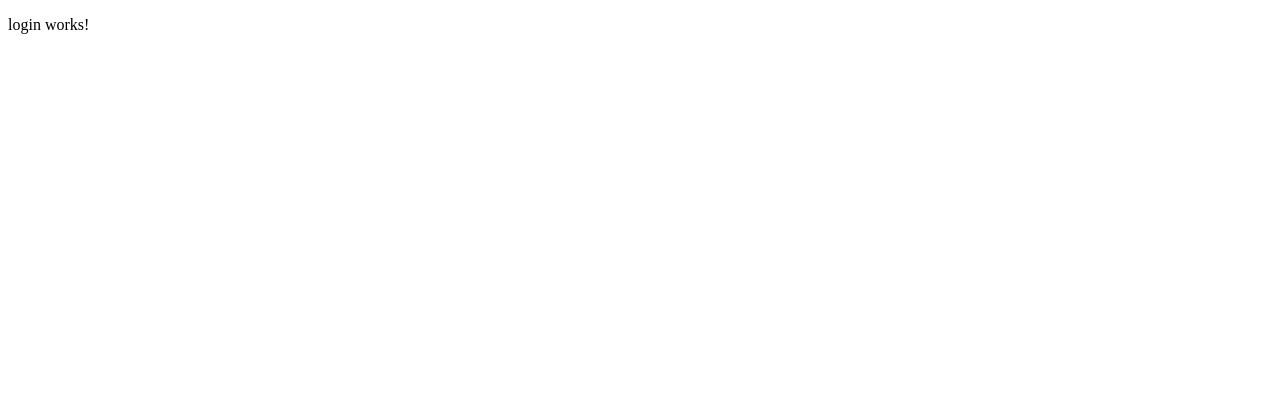
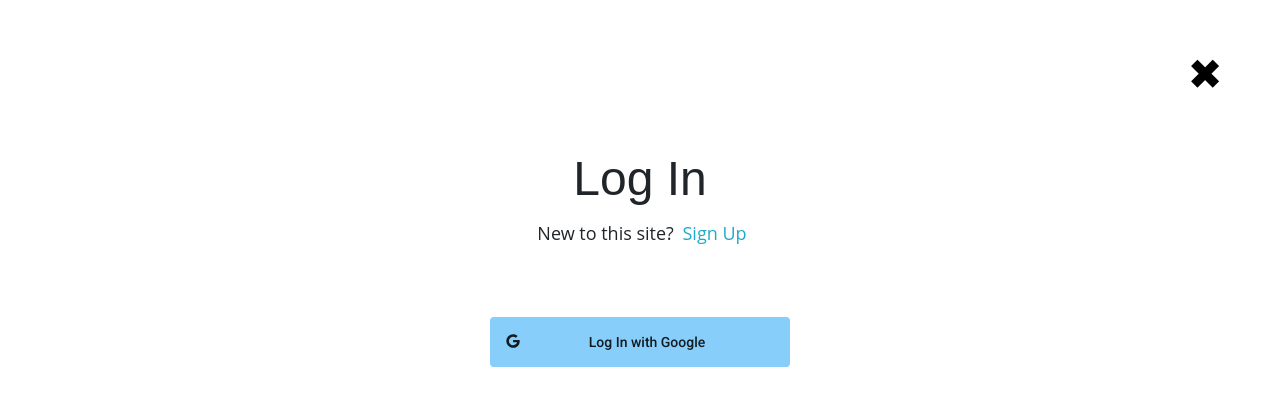
Before and after one commit to TrascaianNicolae98/hobby-connector-UI, an Angular app: page / in a window 1280 px wide. Shown: the top 406 px of the page. Built offline with nearby package versions, Linux system fonts and the light colour scheme.

Commit message:
almost done

```diff
--- a/angular.json
+++ b/angular.json
@@ -24,9 +24,14 @@
               "src/assets"
             ],
             "styles": [
-              "src/styles.css"
+              "./node_modules/@angular/material/prebuilt-themes/indigo-pink.css",
+              "src/styles.css",
+              "node_modules/bootstrap/dist/css/bootstrap.min.css"
             ],
-            "scripts": []
+            "scripts": [
+              "node_modules/jquery/dist/jquery.min.js",
+              "node_modules/bootstrap/dist/js/bootstrap.min.js"
+            ]
           },
           "configurations": {
             "production": {
@@ -88,6 +93,7 @@
               "src/assets"
             ],
             "styles": [
+              "./node_modules/@angular/material/prebuilt-themes/indigo-pink.css",
               "src/styles.css"
             ],
             "scripts": []
--- a/src/app/login/login.component.css
+++ b/src/app/login/login.component.css
@@ -0,0 +1,55 @@
+a {
+  color: black;
+}
+
+.close-button {
+  float: right;
+  font-size: 3em;
+  top: 55px;
+  right: 55px;
+}
+
+.content {
+  top: calc(50% - 250px);
+  box-sizing: content-box;
+  position: fixed;
+  width: 100%;
+  text-align: center;
+}
+
+#title {
+  font: normal normal normal 70px/1.4em raleway,sans-serif;
+  font-size: 48px;
+  line-height: .8em;
+  margin-bottom: 23px;
+  margin-top: 10px;
+  padding-top: 0;
+  padding-bottom: 0;
+}
+
+span {
+  font: normal normal normal 14px/1.4em 'open sans',sans-serif;
+  font-size: 18px;
+  margin-right: 4px;
+  margin-left: 4px;
+}
+
+.sign-up-text {
+  font: normal normal normal 14px/1.4em 'open sans',sans-serif;
+  color: #1EABC7;
+  font-size: 18px;
+  float: none;
+  font-weight: normal;
+  text-decoration: none;
+}
+
+.login-with-google {
+  margin-top: 50px;
+}
+
+.log-in-google-button {
+  margin-top: 20px;
+  width: 300px;
+  height: 50px;
+  background-color: lightskyblue;
+}
--- a/src/app/login/login.component.html
+++ b/src/app/login/login.component.html
@@ -1 +1,12 @@
-<p>login works!</p>
+<a href="#"><button mat-icon-button class="close-button">&#10006;</button></a>
+<div class="content">
+  <h1 id="title">Log In</h1>
+  <div class="new-to-site-question">
+    <span>New to this site?</span>
+    <a href="#" class="sign-up-text"> Sign Up</a>
+  </div>
+  <div class="login-with-google">
+    <a href="#"><button mat-flat-button class="log-in-google-button"><fa-icon [icon]="faGoogle" style="float:left"></fa-icon> Log In with Google</button></a>
+  </div>
+
+</div>
--- a/src/app/login/login.component.ts
+++ b/src/app/login/login.component.ts
@@ -1,4 +1,6 @@
 import { Component, OnInit } from '@angular/core';
+import { Title } from '@angular/platform-browser';
+import { faGoogle } from '@fortawesome/free-brands-svg-icons';
 
 @Component({
   selector: 'app-login',
@@ -7,7 +9,11 @@ import { Component, OnInit } from '@angular/core';
 })
 export class LoginComponent implements OnInit {
 
-  constructor() { }
+  constructor(private titleService: Title) {
+    this.titleService.setTitle('Login');
+  }
+
+  faGoogle = faGoogle;
 
   ngOnInit(): void {
   }
--- a/src/index.html
+++ b/src/index.html
@@ -6,8 +6,10 @@
   <base href="/">
   <meta name="viewport" content="width=device-width, initial-scale=1">
   <link rel="icon" type="image/x-icon" href="favicon.ico">
+  <link href="https://fonts.googleapis.com/css?family=Roboto:300,400,500&display=swap" rel="stylesheet">
+  <link href="https://fonts.googleapis.com/icon?family=Material+Icons" rel="stylesheet">
 </head>
-<body>
+<body class="mat-typography">
   <app-root></app-root>
 </body>
 </html>
--- a/src/styles.css
+++ b/src/styles.css
@@ -1 +1,4 @@
 /* You can add global styles to this file, and also import other style files */
+
+html, body { height: 100%; }
+body { margin: 0; font-family: Roboto, "Helvetica Neue", sans-serif; }
```
Also changed, not shown: package.json (+19 -9 lines), src/app/app.module.ts (+7 -1 lines), 1 other file (tests, documents, lock files or other folders).
